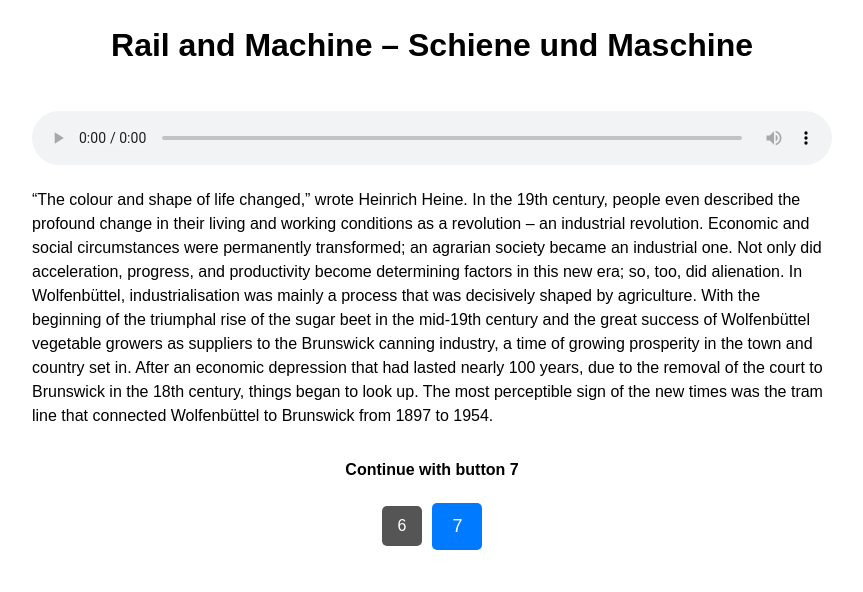
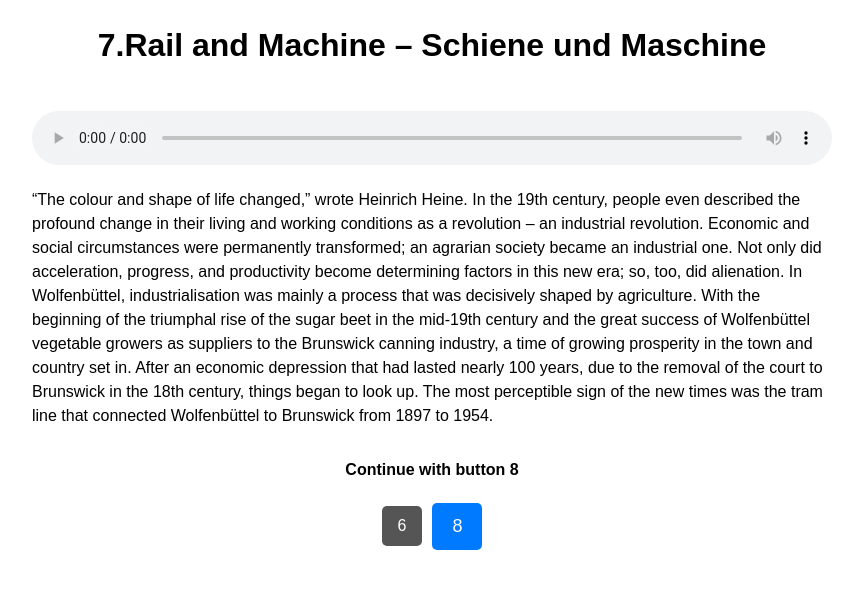
Before and after one commit to MuseumWolfenbuettel/Rail-and-Machine-Schiene-und-Maschine, a plain HTML site: page index.html in a window 1280 px wide. Shown: the top 592 px of the page, without its empty margins (208-1071 px from the left). Drawn offline with Linux system fonts and the light colour scheme.

Commit message:
Update index.html

```diff
--- a/index.html
+++ b/index.html
@@ -3,7 +3,7 @@
 <head>
     <meta charset="UTF-8">
     <meta name="viewport" content="width=device-width, initial-scale=1.0">
-    <title>The Town in 1747 – Die Stadt im Jahr 1747</title>
+    <title>7.Rail and Machine – Schiene und Maschine</title>
     <style>
         body {
             font-family: Arial, sans-serif;
@@ -57,7 +57,7 @@
 </head>
 <body>
     <div class="container">
-        <h1>Rail and Machine – Schiene und Maschine</h1>
+        <h1>7.Rail and Machine – Schiene und Maschine</h1>
 
         <!-- Аудиоплеер для файла The Town in 1747 – Die Stadt im Jahr 1747 -->
         <audio controls controlslist="nodownload">
@@ -72,7 +72,7 @@ In Wolfenbüttel, industrialisation was mainly a process that was decisively sha
  </p>
 
         <!-- Текст-инструкция -->
-        <p class="instruction">Continue with button 7</p>
+        <p class="instruction">Continue with button 8</p>
 
         <!-- Контейнер для кнопок -->
         <div class="button-container">
@@ -80,7 +80,7 @@ In Wolfenbüttel, industrialisation was mainly a process that was decisively sha
             <a href="https://museumwolfenbuettel.github.io/Swimming-Schwimmen-/" class="button small-button">6</a>
 
             <!-- Кнопка 5, ведущая на следующую страницу -->
-            <a href="https://museumwolfenbuettel.github.io/Buerger-Museum/" class="button">7</a>
+            <a href="https://museumwolfenbuettel.github.io/Buerger-Museum/" class="button">8</a>
         </div>
 
         <!-- Логотип под кнопками -->
```
